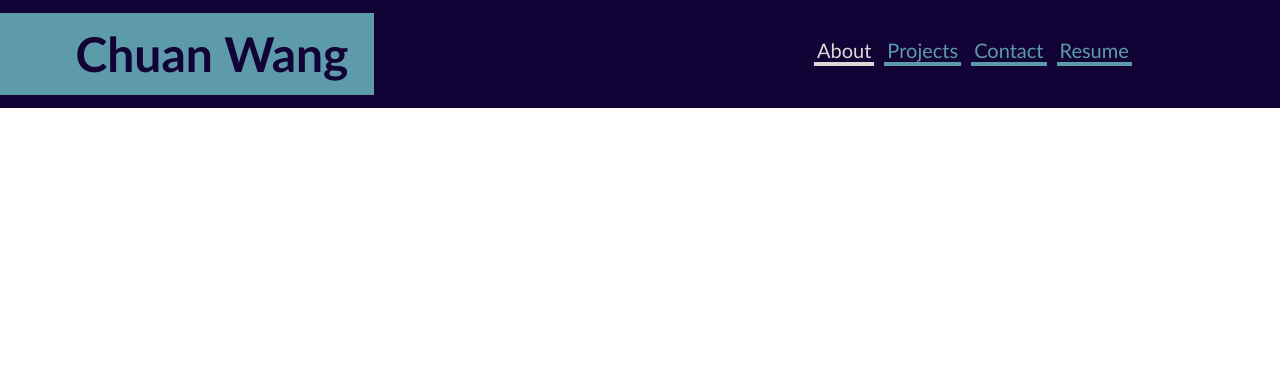
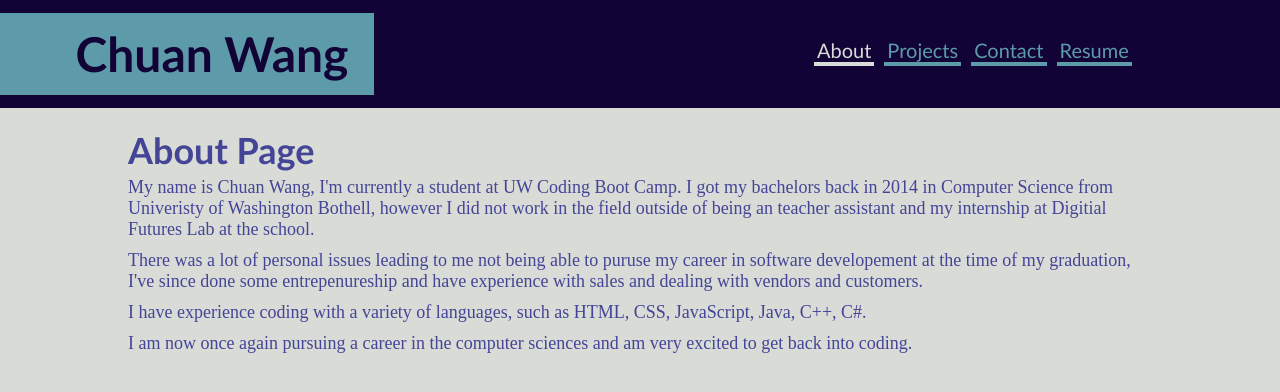
Before and after one commit to chuanw101/react-portfolio, a React (Create React App) app: page / in a window 1280 px wide. Shown: the top 392 px of the page. Built offline with nearby package versions, Linux system fonts and the light colour scheme.

Commit message:
about page done

```diff
--- a/src/components/Header.js
+++ b/src/components/Header.js
@@ -1,5 +1,5 @@
 import React from 'react';
-import './styles/Header.css';
+import '../styles/Header.css';
 
 export default function Header({ currentPage, handlePageChange }) {
     return (
--- a/src/components/PortfolioContainer.js
+++ b/src/components/PortfolioContainer.js
@@ -3,6 +3,7 @@ import Header from './Header';
 import About from './pages/About';
 import Projects from './pages/Projects';
 import Contact from './pages/Contact';
+import '../styles/PortfolioContainer.css';
 
 export default function PortfolioContainer() {
   const [currentPage, setCurrentPage] = useState('About');
@@ -24,7 +25,7 @@ export default function PortfolioContainer() {
   return (
     <div>
       <Header currentPage={currentPage} handlePageChange={handlePageChange} />
-      {/* {renderPage()} */}
+      {renderPage()}
     </div>
   );
 }
--- a/src/components/pages/About.js
+++ b/src/components/pages/About.js
@@ -0,0 +1,19 @@
+import React from 'react';
+
+export default function About() {
+    return (
+        <section>
+            <h1>About Page</h1>
+            <p>My name is Chuan Wang, I'm currently a student at UW Coding Boot Camp. I got my bachelors back in
+                2014 in Computer Science from Univeristy of Washington Bothell, however I did not work in the field
+                outside of being an teacher assistant and my internship at Digitial Futures Lab at the school.</p>
+            <p>There was a lot of personal issues leading to me not being able to puruse my career in software
+                developement at the time of my graduation, I've since done some entrepenureship and have experience
+                with sales and dealing with vendors and customers.</p>
+            <p>I have experience coding with a variety of languages, such as HTML, CSS, JavaScript, Java, C++, C#.
+            </p>
+            <p>I am now once again pursuing a career in the computer sciences and am very excited to get back into
+                coding.</p>
+        </section>
+    );
+}
--- a/src/components/pages/Contact.js
+++ b/src/components/pages/Contact.js
@@ -0,0 +1,22 @@
+import React from 'react';
+
+export default function Contact() {
+  return (
+    <section>
+      <h1>Contact Page</h1>
+      <p>
+        Integer cursus bibendum sem non pretium. Vestibulum in aliquet sem, quis
+        molestie urna. Aliquam semper ultrices varius. Aliquam faucibus sit amet
+        magna a ultrices. Aenean pellentesque placerat lacus imperdiet
+        efficitur. In felis nisl, luctus non ante euismod, tincidunt bibendum
+        mi. In a molestie nisl, eu sodales diam. Nam tincidunt lacus quis magna
+        posuere, eget tristique dui dapibus. Maecenas fermentum elementum
+        faucibus. Quisque nec metus vestibulum, egestas massa eu, sollicitudin
+        ipsum. Nulla facilisi. Sed ut erat ligula. Nam tincidunt nunc in nibh
+        dictum ullamcorper. Class aptent taciti sociosqu ad litora torquent per
+        conubia nostra, per inceptos himenaeos. Etiam ornare rutrum felis at
+        rhoncus. Etiam vel condimentum magna, quis tempor nulla.
+      </p>
+    </section>
+  );
+}
--- a/src/components/pages/Projects.js
+++ b/src/components/pages/Projects.js
@@ -0,0 +1,24 @@
+import React from 'react';
+
+export default function Projects() {
+  return (
+    <section>
+      <h1>Projects Page</h1>
+      <p>
+        Donec a volutpat quam. Curabitur nec varius justo, sed rutrum ligula.
+        Curabitur pellentesque turpis sit amet eros iaculis, a mollis arcu
+        dictum. Ut vel ante eget massa ornare placerat. Etiam nisl orci, finibus
+        sodales volutpat et, hendrerit ut dolor. Suspendisse porta dictum nunc,
+        sed pretium risus rutrum eget. Nam consequat, ligula in faucibus
+        vestibulum, nisi justo laoreet risus, luctus luctus mi lacus sit amet
+        libero. Class aptent taciti sociosqu ad litora torquent per conubia
+        nostra, per inceptos himenaeos. Mauris pretium condimentum tellus eget
+        lobortis. Interdum et malesuada fames ac ante ipsum primis in faucibus.
+        Donec placerat accumsan mi, ut congue neque placerat eu. Donec nec ipsum
+        in velit pellentesque vehicula sit amet at augue. Maecenas aliquam
+        bibendum congue. Pellentesque semper, lectus non ullamcorper iaculis,
+        est ligula suscipit velit, sed bibendum turpis dui in sapien.
+      </p>
+    </section>
+  );
+}
--- /dev/null
+++ b/src/styles/PortfolioContainer.css
@@ -0,0 +1,24 @@
+/* the overall background color is only used this once */
+body {
+    background-color: var(--active-color);
+}
+
+/* set up formatting of title of main section */
+section {
+    padding-top: 20px;
+    padding-left: 10vw;
+    padding-right: 10vw;
+}
+section h1 {
+    font-family: 'Trebuchet MS', 'Lucida Sans Unicode', 'Lucida Grande', 'Lucida Sans', Arial, sans-serif;
+    color: var(--text-color);
+    font-size: 36px;
+}
+
+/* set up formatting of p of main section */
+p {
+    font-size: 18px;
+    color: var(--text-color);
+    margin-top: 5px;
+    margin-bottom: 10px;
+}
```
Also changed, not shown: src/styles/Header.css (renamed from src/components/styles/Header.css).
